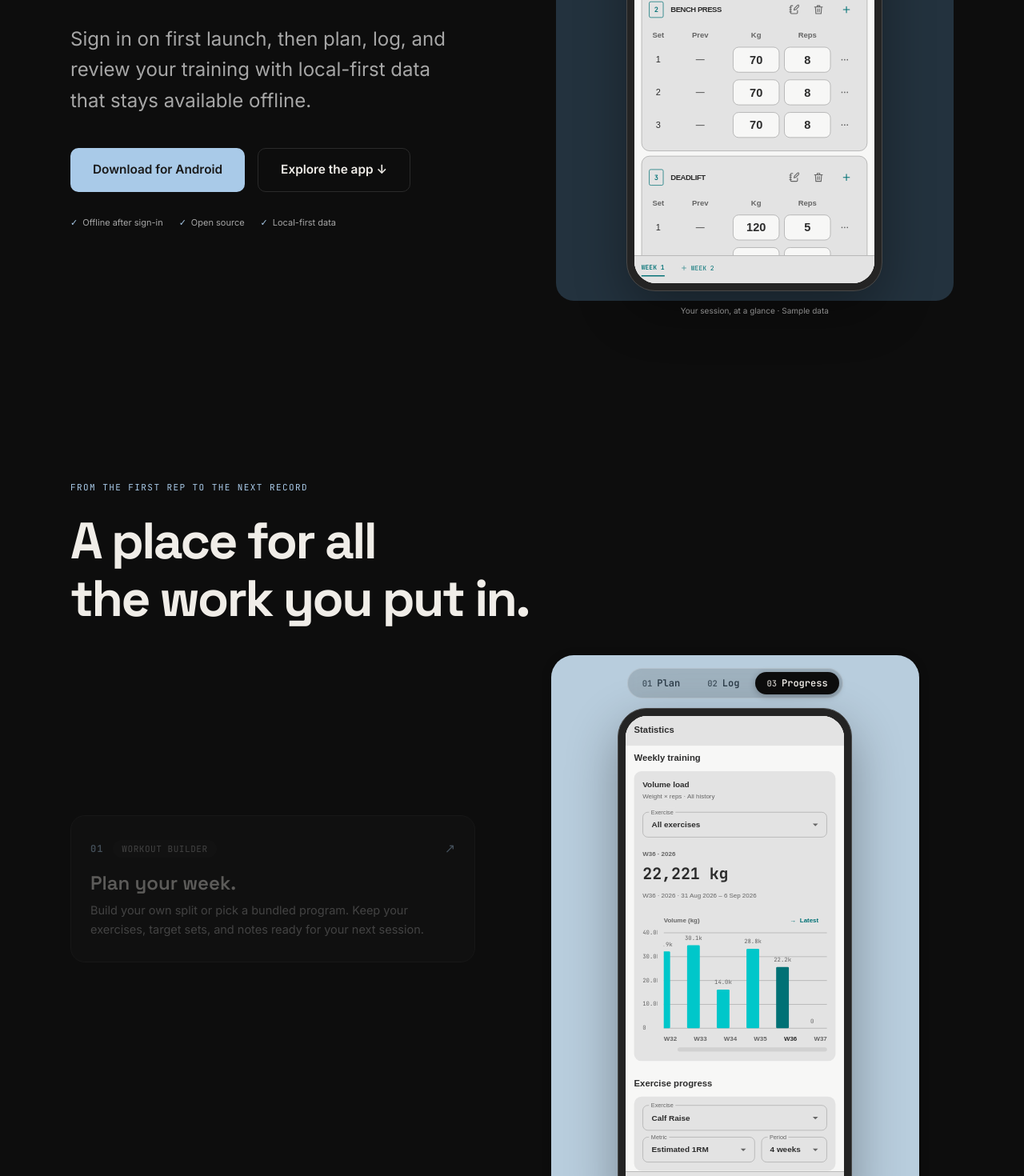
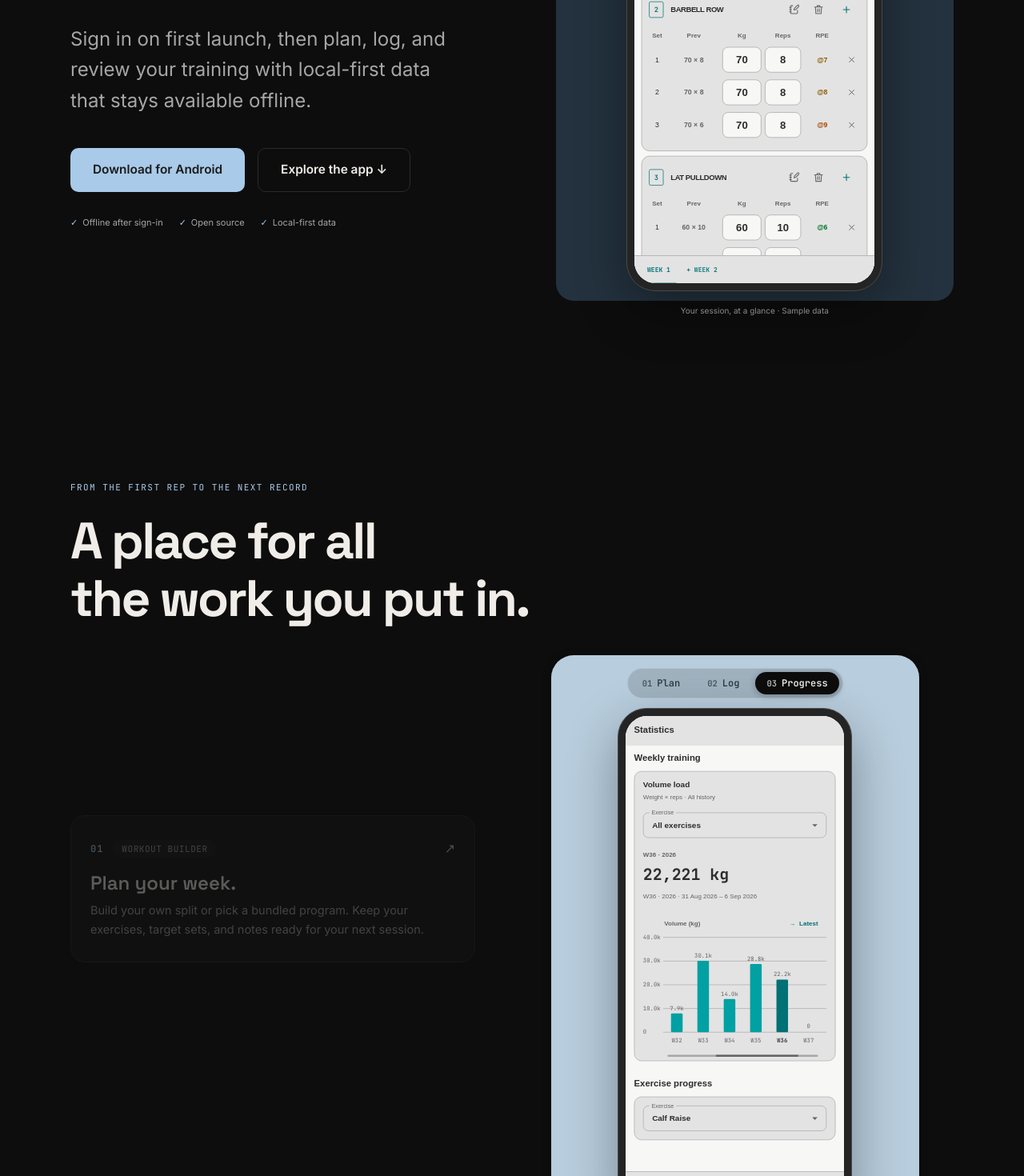
Before and after one commit to AalishMS/OpenGym-Product-Page, a React (Vite) app: page / in a window 1280 px wide. Shown: the part 480-1950 px from the top of the page at 80% size. Built offline with nearby package versions, Linux system fonts and the light colour scheme; a web font is replaced by a local one.

Commit message:
feat: add v1.0.9+10 release, direct apk download, and UI polish

```diff
--- a/src/components/AppMockup.css
+++ b/src/components/AppMockup.css
@@ -12,6 +12,22 @@
   overflow: hidden;
   background: var(--replica-background);
   text-align: left;
+}
+.mock-app--light {
+  --replica-rpe-low: #656565;
+  --replica-rpe-3-4: #006aa9;
+  --replica-rpe-5-6: #00762c;
+  --replica-rpe-7-8: #8d5b00;
+  --replica-rpe-9: #ab4700;
+  --replica-rpe-10: #b9362b;
+}
+.mock-app--dark {
+  --replica-rpe-low: #868686;
+  --replica-rpe-3-4: #348dcf;
+  --replica-rpe-5-6: #2e9e52;
+  --replica-rpe-7-8: #af7c00;
+  --replica-rpe-9: #cc6600;
+  --replica-rpe-10: #db5647;
 }
 .mock-app,
 .replica-canvas,
@@ -292,6 +308,7 @@
   border: 1px solid var(--replica-border);
   border-radius: 14px;
   margin-bottom: 8px;
+  box-sizing: border-box;
 }
 .replica-exercise-heading {
   display: flex;
@@ -326,23 +343,26 @@
 .replica-set-head,
 .replica-set-line {
   display: grid;
-  grid-template-columns: 32px 96px 80px 80px 32px;
-  gap: 8px;
+  grid-template-columns: 28px 1.4fr 1.1fr 1fr 1fr 28px;
+  gap: 6px;
   align-items: center;
   text-align: center;
+  width: 100%;
+  box-sizing: border-box;
 }
 .replica-set-head {
   color: var(--replica-secondary);
-  height: 40px;
-  font-size: 13px;
+  height: 28px;
+  font-size: 11px;
   font-weight: 600;
+  margin-top: 6px;
 }
 .replica-set-line {
   height: 56px;
-  font-size: 15px;
+  font-size: 11px;
 }
 .replica-set-line > span {
-  font-size: 15px;
+  font-size: 12px;
 }
 .replica-set-line .replica-prev {
   color: var(--replica-secondary);
@@ -355,14 +375,17 @@
   background: var(--replica-background);
   border: 1px solid var(--replica-border);
   border-radius: 10px;
-  font-size: 20px;
+  font-size: 18px;
   font-weight: 700;
+  width: 100%;
+  box-sizing: border-box;
 }
 .replica-set-line > .replica-icon {
   width: 16px;
   height: 16px;
   justify-self: center;
   color: var(--replica-secondary);
+  cursor: pointer;
 }
 .replica-week-tabs {
   position: absolute;
@@ -371,20 +394,33 @@
   bottom: 0;
   height: 48px;
   display: flex;
-  gap: 28px;
-  align-items: start;
-  padding: 12px;
+  align-items: center;
+  gap: 8px;
+  padding: 0 12px;
   background: var(--replica-surface);
   border-top: 1px solid var(--replica-border);
-  color: var(--replica-ink);
   font: 11px var(--font-mono);
+  box-sizing: border-box;
 }
 .replica-week-tabs > span {
-  height: 23px;
+  display: inline-flex;
+  align-items: center;
+  justify-content: center;
+  height: 48px;
+  padding: 0 10px;
+  color: var(--replica-secondary);
+  border-bottom: 2px solid transparent;
+  box-sizing: border-box;
 }
-.replica-week-tabs > span:first-child {
+.replica-week-tabs > span.selected {
   border-bottom: 2px solid var(--replica-ink);
+  font-weight: 700;
+  color: var(--replica-ink);
+}
+.replica-add-week {
+  color: var(--replica-ink) !important;
   font-weight: 600;
+  cursor: pointer;
 }
 .replica-scrim {
   position: absolute;
@@ -406,18 +442,52 @@
   font-weight: 600;
   line-height: 22px;
 }
+.replica-rpe {
+  font-weight: 700;
+  font-size: 13px;
+  letter-spacing: -0.2px;
+}
+.replica-rpe--low { color: var(--replica-rpe-low); }
+.replica-rpe--3-4 { color: var(--replica-rpe-3-4); }
+.replica-rpe--5-6 { color: var(--replica-rpe-5-6); }
+.replica-rpe--7-8 { color: var(--replica-rpe-7-8); }
+.replica-rpe--9 { color: var(--replica-rpe-9); }
+.replica-rpe--10 { color: var(--replica-rpe-10); }
+
+.replica-set-table--single .replica-set-head,
+.replica-set-table--single .replica-set-line,
+.replica-keypad .replica-set-head,
+.replica-keypad .replica-set-line {
+  grid-template-columns: 28px 1.4fr 1.1fr 1fr 1fr;
+  gap: 6px;
+  width: 100%;
+  box-sizing: border-box;
+}
 .replica-keypad .replica-set-head {
-  grid-template-columns: 32px 120px 100px 100px;
-  height: 27px;
+  height: 20px;
+  margin-top: 0;
 }
 .replica-keypad .replica-set-line {
-  grid-template-columns: 32px 120px 100px 100px;
   height: 56px;
 }
 .replica-keypad .replica-set-line > b.selected {
-  border: 2px solid var(--replica-ink);
-  background: color-mix(in srgb, var(--replica-fill) 75%, white);
-  color: #000;
+  border: none;
+  background: transparent;
+  color: var(--replica-ink);
+}
+.replica-keypad .replica-set-line > b:not(.selected),
+.replica-keypad .replica-set-line > .replica-rpe {
+  background: var(--replica-surface);
+  border: 1px solid var(--replica-border);
+  border-radius: 10px;
+  display: flex;
+  align-items: center;
+  justify-content: center;
+  height: 44px;
+}
+.mock-app--light .replica-keypad .replica-set-line > b:not(.selected),
+.mock-app--light .replica-keypad .replica-set-line > .replica-rpe {
+  background: white;
 }
 .replica-keypad > p {
   color: var(--replica-secondary);
@@ -426,11 +496,19 @@
   margin: 8px 0 12px;
   height: 20px;
 }
-.replica-key-step,
+.replica-key-step {
+  display: grid;
+  grid-template-columns: repeat(4, 1fr);
+  gap: 8px;
+}
 .replica-key-actions {
   display: grid;
   grid-template-columns: 1fr 1fr;
   gap: 8px;
+}
+.replica-key-step-teal {
+  border: 1px solid var(--replica-ink) !important;
+  color: var(--replica-ink) !important;
 }
 .replica-key-grid {
   display: grid;
@@ -482,6 +560,7 @@
   background: var(--replica-surface);
   border-radius: 14px;
   padding: 14px 16px;
+  border: 1px solid var(--replica-border);
 }
 .replica-volume-card h4 {
   font-size: 15px;
@@ -557,12 +636,16 @@
 }
 .replica-volume-chart svg {
   width: 348px;
-  height: 220px;
+  height: 228px;
   overflow: hidden;
 }
 .replica-volume-chart svg text {
   font: 11px var(--font-mono);
   fill: var(--replica-secondary);
+}
+.replica-volume-chart svg text.selected {
+  fill: var(--replica-text);
+  font-weight: 600;
 }
 .replica-volume-chart svg path {
   stroke: var(--replica-border);
@@ -574,27 +657,22 @@
 .replica-volume-chart svg rect.replica-current-bar {
   fill: var(--replica-ink);
 }
-.replica-chart-weeks {
-  display: flex;
-  justify-content: space-between;
-  margin-left: 40px;
-  margin-top: 3px;
-  font-size: 12px;
-  color: var(--replica-secondary);
-  font-weight: 600;
+.replica-scrollbar {
+  margin: 10px 16px 0 46px;
+  height: 4px;
+  border-radius: 2px;
+  background: var(--replica-border);
+  position: relative;
 }
-.replica-chart-weeks > span.selected {
-  color: var(--replica-text);
-}
-.replica-scrollbar {
-  margin: 8px 0 0 66px;
-  height: 8px;
-  border-radius: 8px;
-  background: color-mix(
-    in srgb,
-    var(--replica-secondary) 14%,
-    var(--replica-surface)
-  );
+.replica-scrollbar::after {
+  content: '';
+  position: absolute;
+  top: 0;
+  bottom: 0;
+  left: 32%;
+  width: 55%;
+  background: var(--replica-secondary);
+  border-radius: 2px;
 }
 .replica-stats-body .replica-progress-title {
   margin: 30px 0 12px;
@@ -603,12 +681,7 @@
   border-radius: 14px;
   background: var(--replica-surface);
   padding: 16px;
-}
-.replica-progress-card > div:last-child {
-  display: grid;
-  grid-template-columns: 1.7fr 1fr;
-  gap: 12px;
-  margin-top: 12px;
+  border: 1px solid var(--replica-border);
 }
 
 .replica-workout-header {
@@ -639,31 +712,3 @@
 .replica-workout-header > .replica-icon--menu {
   left: 384px;
 }
-
-.replica-set-head {
-  height: 28px;
-  margin-top: 6px;
-}
-.replica-keypad .replica-set-head {
-  height: 20px;
-  margin-top: 0;
-}
-.replica-keypad > p {
-  margin-top: 3px;
-}
-.replica-keypad .replica-set-line > b.selected {
-  background: var(--replica-muted);
-}
-.replica-volume-chart {
-  margin-top: 28px;
-}
-.replica-volume-chart svg {
-  height: 202px;
-}
-.replica-volume-chart svg rect:not(clipPath rect) {
-  fill: var(--replica-dim);
-}
-.replica-workout-header > .replica-icon--menu {
-  width: 20px;
-  left: 378px;
-}
--- a/src/components/AppMockup.tsx
+++ b/src/components/AppMockup.tsx
@@ -5,6 +5,15 @@ import { MockIcon } from './MockIcon';
 import './AppMockup.css';
 
 export type MockScreen = 'plan' | 'log' | 'keypad' | 'progress';
+
+function getRpeClass(rpe: number | null | undefined): string {
+  if (!rpe || rpe <= 2) return 'replica-rpe--low';
+  if (rpe <= 4) return 'replica-rpe--3-4';
+  if (rpe <= 6) return 'replica-rpe--5-6';
+  if (rpe <= 8) return 'replica-rpe--7-8';
+  if (rpe === 9) return 'replica-rpe--9';
+  return 'replica-rpe--10';
+}
 
 function BottomNav({ stats = false }: { stats?: boolean }) {
   return (
@@ -23,6 +32,7 @@ function BottomNav({ stats = false }: { stats?: boolean }) {
     </div>
   );
 }
+
 function Plans({ theme }: { theme: 'light' | 'dark' }) {
   return (
     <>
@@ -67,13 +77,19 @@ function Plans({ theme }: { theme: 'light' | 'dark' }) {
     </>
   );
 }
+
+interface SetEntry {
+  prev?: string;
+  weight: number;
+  reps: number;
+  rpe: number;
+}
+
 function SetTable({
-  weight,
-  reps,
+  sets,
   single = false,
 }: {
-  weight: number;
-  reps: number;
+  sets: SetEntry[];
   single?: boolean;
 }) {
   return (
@@ -85,34 +101,64 @@ function SetTable({
         <span>Prev</span>
         <span>Kg</span>
         <span>Reps</span>
+        <span>RPE</span>
         {!single && <span />}
       </div>
-      {Array.from({ length: single ? 1 : 3 }, (_, i) => (
+      {(single ? sets.slice(0, 1) : sets).map((s, i) => (
         <div className="replica-set-line" key={i}>
           <span>{i + 1}</span>
-          <span className="replica-prev">—</span>
-          <b className={single ? 'selected' : ''}>{weight}</b>
-          <b>{reps}</b>
-          {!single && <MockIcon name="more" />}
+          <span className="replica-prev">{s.prev || '—'}</span>
+          <b className={single ? 'selected' : ''}>{s.weight}</b>
+          <b>{s.reps}</b>
+          <span className={`replica-rpe ${getRpeClass(s.rpe)}`}>@{s.rpe}</span>
+          {!single && <MockIcon name="close" />}
         </div>
       ))}
     </div>
   );
 }
+
+const WORKOUT_EXERCISES = [
+  {
+    name: 'DEADLIFT',
+    sets: [
+      { prev: '120 × 5', weight: 120, reps: 5, rpe: 8 },
+      { prev: '120 × 5', weight: 120, reps: 5, rpe: 9 },
+      { prev: '120 × 5', weight: 120, reps: 5, rpe: 10 },
+    ],
+  },
+  {
+    name: 'BARBELL ROW',
+    sets: [
+      { prev: '70 × 8', weight: 70, reps: 8, rpe: 7 },
+      { prev: '70 × 8', weight: 70, reps: 8, rpe: 8 },
+      { prev: '70 × 6', weight: 70, reps: 8, rpe: 9 },
+    ],
+  },
+  {
+    name: 'LAT PULLDOWN',
+    sets: [
+      { prev: '60 × 10', weight: 60, reps: 10, rpe: 6 },
+      { prev: '60 × 10', weight: 60, reps: 10, rpe: 7 },
+      { prev: '60 × 10', weight: 60, reps: 10, rpe: 8 },
+    ],
+  },
+];
+
 function Workout({ keypad }: { keypad: boolean }) {
   return (
     <>
       <header className="replica-workout-header">
         <MockIcon name="back" />
         <i />
-        <b>FULL BODY</b>
+        <b>PULL DAY</b>
         <strong>00:00</strong>
         <MockIcon name="play" />
         <MockIcon name="stop" />
         <MockIcon name="menu" />
       </header>
       <div className="replica-plan-tabs">
-        {['FULL BODY', 'PULL DAY', 'FULL BODY', 'PUSH DAY'].map((name, i) => (
+        {['PULL DAY', 'PUSH DAY', 'LEG DAY', 'UPPER BODY'].map((name, i) => (
           <div key={i} className={i === 0 ? 'selected' : ''}>
             <small>0{i + 1}</small>
             {name}
@@ -120,33 +166,36 @@ function Workout({ keypad }: { keypad: boolean }) {
         ))}
       </div>
       <div className="replica-workout-list">
-        {mockupData.workout.map((exercise, i) => (
+        {WORKOUT_EXERCISES.map((exercise, i) => (
           <div className="replica-exercise-card" key={exercise.name}>
             <div className="replica-exercise-heading">
               <span>{i + 1}</span>
-              <b>{exercise.name.toUpperCase()}</b>
+              <b>{exercise.name}</b>
               <MockIcon name="note" />
               <MockIcon name="trash" />
               <MockIcon name="plus" />
             </div>
-            <SetTable weight={exercise.weight} reps={exercise.reps} />
+            <SetTable sets={exercise.sets} />
           </div>
         ))}
       </div>
       <div className="replica-week-tabs">
-        <span>WEEK 1</span>
-        <span>＋ WEEK 2</span>
+        <span className="selected">WEEK 1</span>
+        <span className="replica-add-week">+ WEEK 2</span>
       </div>
       {keypad && (
         <>
           <div className="replica-scrim" />
           <div className="replica-keypad">
-            <h3>Squat</h3>
-            <SetTable weight={95} reps={6} single />
-            <p>Set 1 of 3 · Weight</p>
+            <SetTable
+              sets={[{ prev: '120 × 5', weight: 120, reps: 5, rpe: 8 }]}
+              single
+            />
             <div className="replica-key-step">
-              <span>−2.5 kg</span>
-              <span>+2.5 kg</span>
+              <span className="replica-key-step-teal">+2.5</span>
+              <span className="replica-key-step-teal">−2.5</span>
+              <span>+1</span>
+              <span>−1</span>
             </div>
             <div className="replica-key-grid">
               {[
@@ -163,7 +212,7 @@ function Workout({ keypad }: { keypad: boolean }) {
                 '0',
                 'Delete',
               ].map((v) => (
-                <span key={v}>{v}</span>
+                <span key={v}>{v === 'Delete' ? <MockIcon name="close" /> : v}</span>
               ))}
             </div>
             <div className="replica-key-actions">
@@ -176,6 +225,7 @@ function Workout({ keypad }: { keypad: boolean }) {
     </>
   );
 }
+
 function Field({ label, value }: { label: string; value: string }) {
   return (
     <div className="replica-select">
@@ -185,8 +235,16 @@ function Field({ label, value }: { label: string; value: string }) {
     </div>
   );
 }
+
 function Statistics() {
-  const volume = [27.9, 30.1, 14, 28.8, 22.2, 0];
+  const volumeData = [
+    { week: 'W32', volume: 7.9 },
+    { week: 'W33', volume: 30.1 },
+    { week: 'W34', volume: 14.0 },
+    { week: 'W35', volume: 28.8 },
+    { week: 'W36', volume: 22.2, selected: true },
+    { week: 'W37', volume: 0 },
+  ];
 
   return (
     <>
@@ -207,13 +265,13 @@ function Statistics() {
               <span className="replica-axis-title">Volume (kg)</span>
               <span className="replica-latest">→&nbsp; Latest</span>
             </div>
-            <svg viewBox="0 18 348 202" aria-hidden="true">
+            <svg viewBox="0 18 348 226" aria-hidden="true">
               <defs>
                 <clipPath id="replica-axis-clip">
-                  <rect x="0" y="18" width="28" height="202" />
+                  <rect x="0" y="18" width="38" height="226" />
                 </clipPath>
                 <clipPath id="replica-chart-clip">
-                  <rect x="40" y="20" width="308" height="210" />
+                  <rect x="38" y="20" width="310" height="226" />
                 </clipPath>
               </defs>
               {[40, 30, 20, 10, 0].map((v, i) => (
@@ -225,42 +283,51 @@ function Statistics() {
                   >
                     {v === 0 ? '0' : `${v}.0k`}
                   </text>
-                  <path d={`M40 ${33 + i * 45}H348`} />
+                  <path d={`M38 ${33 + i * 45}H348`} />
                 </g>
               ))}
               <g clipPath="url(#replica-chart-clip)">
-                {volume.map((v, i) => (
-                  <g key={i}>
-                    <rect
-                      className={i === 4 ? 'replica-current-bar' : ''}
-                      x={28 + i * 56}
-                      y={213 - v * 5.2}
-                      width="24"
-                      height={v * 5.2}
-                      rx="2"
-                    />
-                    <text x={40 + i * 56} y={203 - v * 5.2} textAnchor="middle">
-                      {v ? `${v.toFixed(1)}k` : '0'}
-                    </text>
-                  </g>
-                ))}
+                {volumeData.map((d, i) => {
+                  const barH = (d.volume / 40) * 180;
+                  const centerX = 64 + i * 50;
+                  return (
+                    <g key={d.week}>
+                      {d.volume > 0 && (
+                        <rect
+                          className={d.selected ? 'replica-current-bar' : ''}
+                          x={centerX - 11}
+                          y={213 - barH}
+                          width="22"
+                          height={barH}
+                          rx="2"
+                        />
+                      )}
+                      <text
+                        x={centerX}
+                        y={d.volume > 0 ? 213 - barH - 6 : 205}
+                        textAnchor="middle"
+                      >
+                        {d.volume > 0 ? `${d.volume.toFixed(1)}k` : '0'}
+                      </text>
+                      <text
+                        x={centerX}
+                        y={232}
+                        textAnchor="middle"
+                        className={d.selected ? 'selected' : ''}
+                      >
+                        {d.week}
+                      </text>
+                    </g>
+                  );
+                })}
               </g>
             </svg>
-            <div className="replica-chart-weeks">
-              {['W32', 'W33', 'W34', 'W35', 'W36', 'W37'].map((w, i) => (
-                <span key={w} className={i === 4 ? 'selected' : ''}>{w}</span>
-              ))}
-            </div>
             <div className="replica-scrollbar" />
           </div>
         </div>
         <h3 className="replica-progress-title">Exercise progress</h3>
         <div className="replica-progress-card">
           <Field label="Exercise" value="Calf Raise" />
-          <div>
-            <Field label="Metric" value="Estimated 1RM" />
-            <Field label="Period" value="4 weeks" />
-          </div>
         </div>
       </div>
       <BottomNav stats />
--- a/src/components/MockIcon.tsx
+++ b/src/components/MockIcon.tsx
@@ -14,6 +14,7 @@ const paths = {
     'M3 6h2M9 6h12M3 18h12M19 18h2M9 6a2 2 0 1 1-4 0 2 2 0 0 1 4 0ZM19 18a2 2 0 1 1-4 0 2 2 0 0 1 4 0Z',
   note: 'M9 3H6a2 2 0 0 0-2 2v14a2 2 0 0 0 2 2h12a2 2 0 0 0 2-2v-5M2 7h4M2 12h4M2 17h4m7-8 7-7a2 2 0 0 1 3 3l-7 7-4 1 1-4Z',
   trash: 'M3 6h18M9 6V3h6v3M5 6l1 15h12l1-15M10 10v7M14 10v7',
+  close: 'M18 6 6 18M6 6l12 12',
 } as const;
 export function MockIcon({ name }: { name: keyof typeof paths }) {
   return (
--- a/src/components/Personalization.tsx
+++ b/src/components/Personalization.tsx
@@ -1,6 +1,6 @@
 import { useState, type CSSProperties } from 'react';
 import { AnimatePresence, motion, useReducedMotion } from 'framer-motion';
-import { AppMockup } from './AppMockup';
+import { AppMockup, type MockScreen } from './AppMockup';
 import { previewTone } from './previewTone';
 import { PhoneFrame } from './PhoneFrame';
 import './Personalization.css';
@@ -8,6 +8,7 @@ import { config } from '../config';
 
 export function Personalization() {
   const [theme, setTheme] = useState<'dark' | 'light'>('light');
+  const [screen, setScreen] = useState<MockScreen>('plan');
   const [accent, setAccent] = useState<{ name: string; seed: string }>(
     config.appAccents[4],
   );
@@ -16,7 +17,7 @@ export function Personalization() {
   return (
     <section id="personalization" className="personalization-section">
       <div className="container personalization-content">
-        <div className="personalization-controls">
+        <div className="personalization-header">
           <p className="eyebrow">A LITTLE MORE YOU</p>
           <h2 className="personalization-headline">
             Your routine.
@@ -27,8 +28,36 @@ export function Personalization() {
             Quiet neutrals. A color you love. Find your combination and see it
             come to life.
           </p>
+        </div>
+
+        <div
+          className="personalization-preview"
+          style={
+            {
+              '--selected-accent': previewTone(accent.seed, true),
+            } as CSSProperties
+          }
+        >
+          <div className="personalization-phone-stage">
+            <motion.div
+              className="personalization-phone-layer"
+              animate={{
+                boxShadow: `0 20px 60px -15px ${previewTone(accent.seed, theme === 'dark')}33`,
+              }}
+              transition={{ duration: 0.5, ease: 'easeOut' }}
+            >
+              <PhoneFrame tiltOnHover={true}>
+                <AppMockup theme={theme} accent={accent.seed} screen={screen} />
+              </PhoneFrame>
+            </motion.div>
+          </div>
+          <p>Live theme preview · Sample data</p>
+        </div>
+
+        <div className="personalization-controls">
           <div className="controls-group">
-            <div>
+            <div className="controls-top-row">
+              <div className="control-item">
                 <p className="control-label">Appearance</p>
                 <div
                   className="theme-toggle"
@@ -60,7 +89,41 @@ export function Personalization() {
                   ))}
                 </div>
               </div>
-            <div>
+              <div className="control-item">
+                <p className="control-label">Screen</p>
+                <div
+                  className="theme-toggle"
+                  aria-label="Preview screen"
+                >
+                  {(['plan', 'log', 'progress'] as const).map((s) => (
+                    <button
+                      key={s}
+                      type="button"
+                      className={`theme-btn ${screen === s ? 'active' : ''}`}
+                      aria-pressed={screen === s}
+                      onClick={() => setScreen(s)}
+                    >
+                      {screen === s && !shouldReduceMotion && (
+                        <motion.div
+                          layoutId="activeScreenPill"
+                          className="theme-btn-active-pill"
+                          transition={{
+                            type: 'spring',
+                            stiffness: 420,
+                            damping: 32,
+                          }}
+                        />
+                      )}
+                      <span className="theme-btn-label">
+                        {s === 'plan' ? 'Plan' : s === 'log' ? 'Workout' : 'Statistics'}
+                      </span>
+                    </button>
+                  ))}
+                </div>
+              </div>
+            </div>
+
+            <div className="control-item">
               <p className="control-label">Accent color</p>
               <div className="accent-picker" aria-label="Accent color">
                 {config.appAccents.map((a) => (
@@ -102,6 +165,7 @@ export function Personalization() {
                 ))}
               </div>
             </div>
+
             <div className="selection-caption-wrapper">
               <AnimatePresence mode="wait">
                 <motion.p
@@ -126,29 +190,6 @@ export function Personalization() {
             </div>
           </div>
         </div>
-        <div
-          className="personalization-preview"
-          style={
-            {
-              '--selected-accent': previewTone(accent.seed, true),
-            } as CSSProperties
-          }
-        >
-          <div className="personalization-phone-stage">
-            <motion.div
-              className="personalization-phone-layer"
-              animate={{
-                boxShadow: `0 20px 60px -15px ${previewTone(accent.seed, theme === 'dark')}33`,
-              }}
-              transition={{ duration: 0.5, ease: 'easeOut' }}
-            >
-              <PhoneFrame tiltOnHover={true}>
-                <AppMockup theme={theme} accent={accent.seed} />
-              </PhoneFrame>
-            </motion.div>
-          </div>
-          <p>Live theme preview · Sample data</p>
-        </div>
       </div>
     </section>
   );
--- a/src/components/Releases.css
+++ b/src/components/Releases.css
@@ -100,7 +100,8 @@
 }
 .release-links {
   display: flex;
-  gap: 24px;
+  flex-wrap: wrap;
+  gap: 12px 24px;
   margin-top: 24px;
   color: var(--color-accent);
   font-size: 13px;
```
Also changed, not shown: src/components/Personalization.css (+140 -8 lines), src/components/Releases.tsx (+12 -2 lines), src/config.ts (+6 -5 lines), src/releases.ts (+27 -1 lines). Lines whose indentation alone changed are shown as unchanged.
